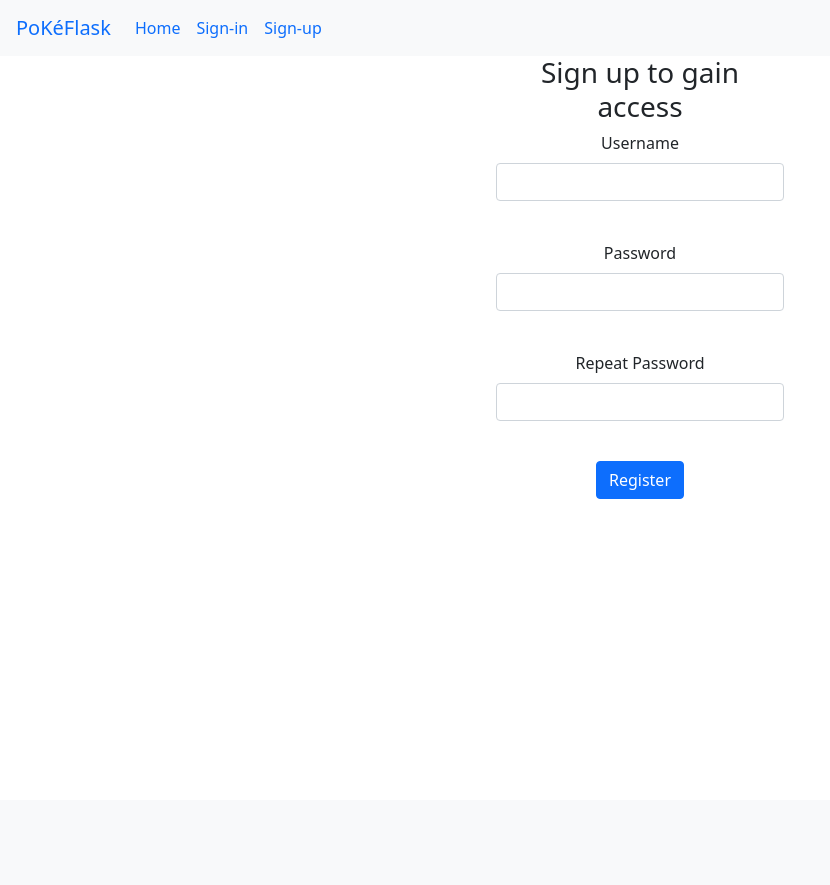
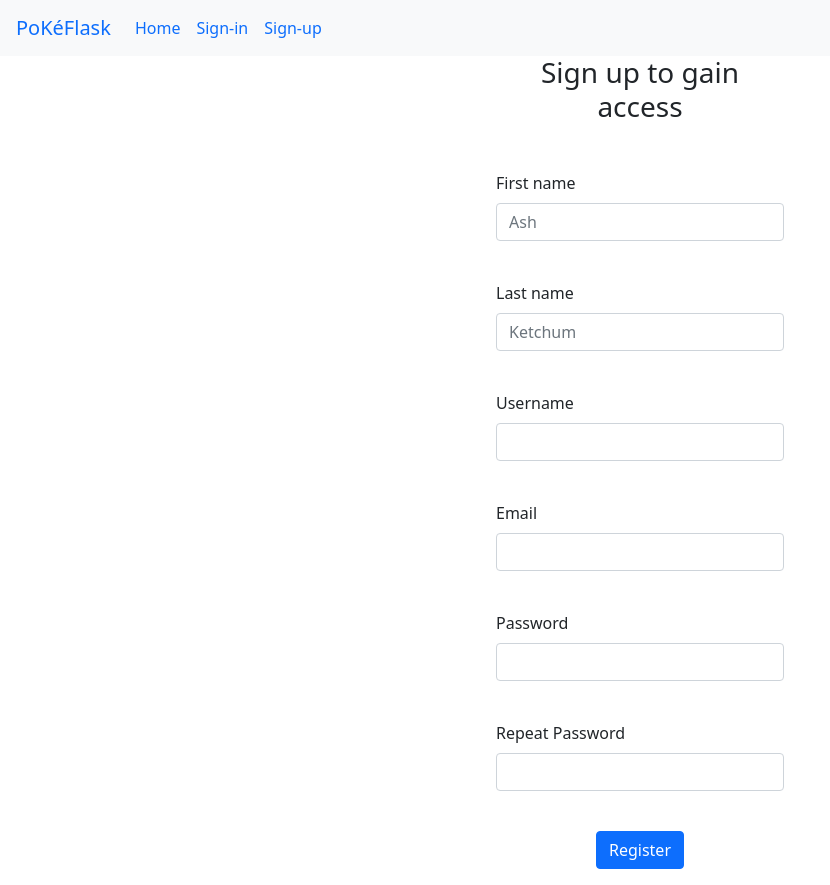
Before and after one commit to cuadchris/pokemon_flask, a Flask app: page /signup in a window 1280 px wide. Shown: the whole page, without its empty margins (0-830 px from the left). Before the commit the page ends 499 px from the top, so only its background shows below. Run offline with Flask 3, Linux system fonts and the light colour scheme; parts of the project's set-up code (start-up, migrations or seed data) failed here and were passed over; some libraries are stand-ins or nearby versions.

Commit message:
first commit on new branch

```diff
--- a/app/forms.py
+++ b/app/forms.py
@@ -15,6 +15,9 @@ class LoginForm(FlaskForm):
 
 class RegistrationForm(FlaskForm):
     username = StringField('Username', validators=[DataRequired()])
+    first_name = StringField('First name', validators=[DataRequired()])
+    last_name = StringField('Last name', validators=[DataRequired()])
+    email = StringField('Email', validators=[DataRequired(), Email()])
     password = PasswordField('Password', validators=[DataRequired()])
     password2 = PasswordField(
         'Repeat Password', validators=[DataRequired(), EqualTo('password')])
--- a/app/routes.py
+++ b/app/routes.py
@@ -34,7 +34,11 @@ def signup():
         return redirect(url_for('index'))
     form = RegistrationForm()
     if form.validate_on_submit():
-        user = User(username=form.username.data)
+        user = User()
+        user.username = form.username.data
+        user.first_name = form.first_name.data.lower()
+        user.last_name = form.last_name.data.lower()
+        user.email = form.email.data
         user.set_password(form.password.data)
         with app.app_context():
             db.session.add(user)
--- a/app/templates/index.html
+++ b/app/templates/index.html
@@ -3,7 +3,7 @@
 {% block content %}
 <div class="container text-center my-5">
     {% if current_user.is_authenticated %}
-    <h1 class="mt-5">Hello, {{current_user.username.capitalize()}}.</h1>
+    <h1 class="mt-5">Hello, {{current_user.first_name.capitalize()}}.</h1>
     {% endif %}
     <h1 class="my-2">You're at the Home page</h1>
     <p class="mt-3 mb-5"><small class="text-muted">This page is boring. What you want is right below. <br>Or above. Your call.</small></p><br>
--- a/app/templates/signup.html
+++ b/app/templates/signup.html
@@ -2,25 +2,46 @@
 
 {% block content %}
     <div class="container text-center w-25">
-        <h3>Sign up to gain access</h3>
+        <h3 class="mb-5">Sign up to gain access</h3>
     <form action="" method="post">
         {{ form.hidden_tag() }}
         <p>
-            {{ form.username.label(class="form-label") }}<br>
+            {{ form.first_name.label(class="form-label", style="float: left;") }}
+            {{ form.first_name(class="form-control", placeholder="Ash") }}<br>
+            {% for error in form.first_name.errors %}
+            <span style="color: red;">[{{ error }}]</span>
+            {% endfor %}
+        </p>
+        <p>
+            {{ form.last_name.label(class="form-label", style="float: left;") }}<br>
+            {{ form.last_name(class="form-control", placeholder="Ketchum") }}<br>
+            {% for error in form.last_name.errors %}
+            <span style="color: red;">[{{ error }}]</span>
+            {% endfor %}
+        </p>
+        <p>
+            {{ form.username.label(class="form-label", style="float: left;") }}<br>
             {{ form.username(class="form-control") }}<br>
             {% for error in form.username.errors %}
             <span style="color: red;">[{{ error }}]</span>
             {% endfor %}
         </p>
         <p>
-            {{ form.password.label(class="form-label") }}<br>
+            {{ form.email.label(class="form-label", style="float: left;") }}<br>
+            {{ form.email(class="form-control") }}<br>
+            {% for error in form.email.errors %}
+            <span style="color: red;">[{{ error }}]</span>
+            {% endfor %}
+        </p>
+        <p>
+            {{ form.password.label(class="form-label", style="float: left;") }}<br>
             {{ form.password(class="form-control") }}<br>
             {% for error in form.password.errors %}
             <span style="color: red;">[{{ error }}]</span>
             {% endfor %}
         </p>
         <p>
-            {{ form.password2.label(class="form-label") }}<br>
+            {{ form.password2.label(class="form-label", style="float: left;") }}<br>
             {{ form.password2(class="form-control") }}<br>
             {% for error in form.password2.errors %}
             <span style="color: red;">[{{ error }}]</span>
--- a/flask_pokemon.py
+++ b/flask_pokemon.py
@@ -1,6 +1,6 @@
 from app import app, db
-from app.models import User, Pokemon
+from app.models import User, UserPokemon
 
 @app.shell_context_processor
 def make_shell_context():
-    return {'db': db, 'User': User, 'Pokemon': Pokemon}
+    return {'db': db, 'User': User, 'UserPokemon': UserPokemon}
--- a/requirements.txt
+++ b/requirements.txt
@@ -2,6 +2,8 @@ alembic==1.8.1
 certifi==2022.9.24
 charset-normalizer==2.1.1
 click==8.1.3
+dnspython==2.2.1
+email-validator==1.3.0
 Flask==2.2.2
 Flask-Login==0.6.2
 Flask-Migrate==3.1.0
```
Also changed, not shown: app/models.py (+6 -15 lines).
